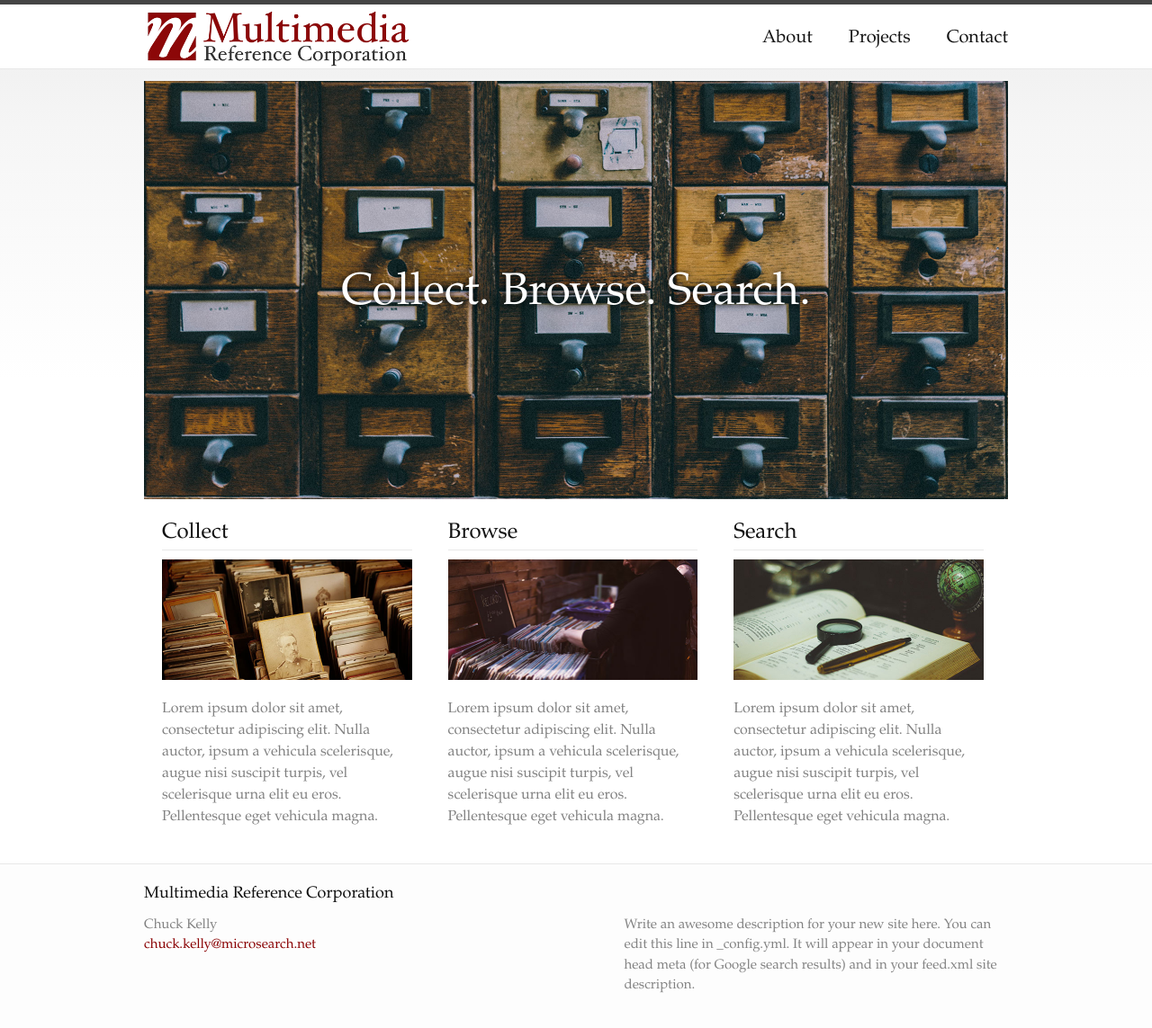
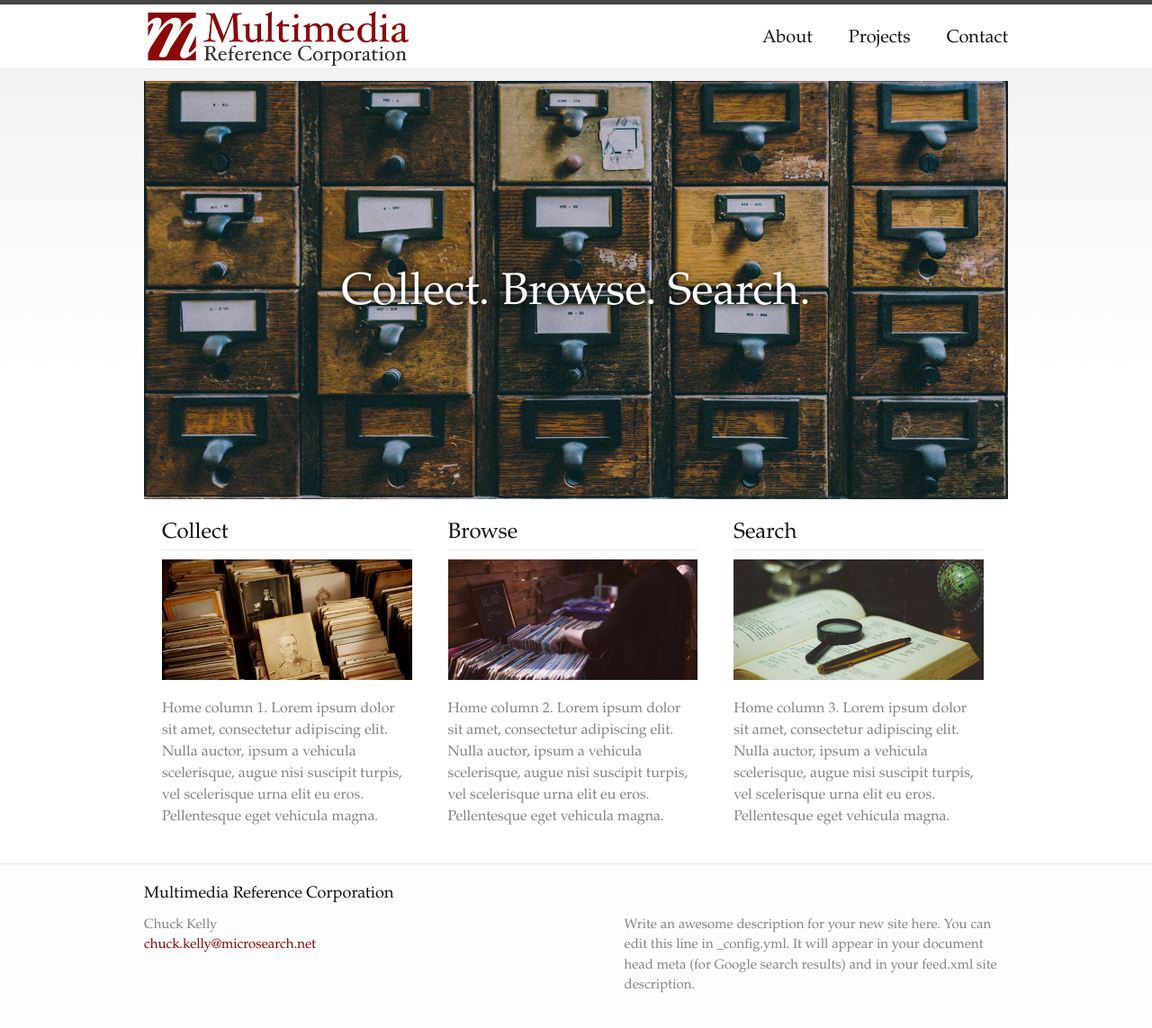
Before and after one commit to microsearch/mrc, a Jekyll site: the page built from index.md, in a window 1280 px wide and 1148 px high. Shown: the top 1143 px of the window at 90% size. Built offline with Jekyll 4.4.1, drawn with Linux system fonts in a browser that asks for light colours.

Commit message:
still trying sections

```diff
--- a/_layouts/home.html
+++ b/_layouts/home.html
@@ -7,9 +7,37 @@
     <h1>Collect. Browse. Search.</h1>
 </div>
 
-{% for section in page.sections2 %}
-  {{ section | textilize }}
-{% endfor %}
+<div class="homecolumn" id="homecol1">
+  <h2>Collect</h2>
+  <img src="/images/collect.jpg"  />
+  <p>
+    {% for section in page.homecol1 %}
+      {{ section | textilize }}
+    {% endfor %}
+  </p>
+</div>
+
+<div class="homecolumn" id="homecol2">
+  <h2>Browse</h2>
+  <img src="/images/browse.jpg"  />
+  <p>
+    {% for section in page.homecol2 %}
+      {{ section | textilize }}
+    {% endfor %}
+  </p>
+</div>
+
+<div class="homecolumn" id="homecol2">
+  <h2>Search</h2>
+  <img src="/images/search.jpg"  />
+  <p>
+    {% for section in page.homecol3 %}
+      {{ section | textilize }}
+    {% endfor %}
+  </p>
+</div>
+
+
 
 <div class="clear">
 </div>
--- a/index.md
+++ b/index.md
@@ -1,8 +1,12 @@
 ---
 layout: home
-sections2:
-- <div class="homecolumn" id="homecol1"><h2>Collect</h2><img src="/images/collect.jpg"  /><p>Lorem ipsum dolor sit amet, consectetur adipiscing elit. Nulla auctor, ipsum a vehicula scelerisque, augue nisi suscipit turpis, vel scelerisque urna elit eu eros. Pellentesque eget vehicula magna.</p></div>
-- <div class="homecolumn" id="homecol2"><h2>Browse</h2><img src="/images/browse.jpg"  /><p>Lorem ipsum dolor sit amet, consectetur adipiscing elit. Nulla auctor, ipsum a vehicula scelerisque, augue nisi suscipit turpis, vel scelerisque urna elit eu eros. Pellentesque eget vehicula magna.</p></div>
-- <div class="homecolumn" id="homecol2"><h2>Search</h2><img src="/images/search.jpg"  /><p>Lorem ipsum dolor sit amet, consectetur adipiscing elit. Nulla auctor, ipsum a vehicula scelerisque, augue nisi suscipit turpis, vel scelerisque urna elit eu eros. Pellentesque eget vehicula magna.</p></div>
+homecol1:
+- Home column 1. Lorem ipsum dolor sit amet, consectetur adipiscing elit. Nulla auctor, ipsum a vehicula scelerisque, augue nisi suscipit turpis, vel scelerisque urna elit eu eros. Pellentesque eget vehicula magna.
+
+homecol2:
+- Home column 2. Lorem ipsum dolor sit amet, consectetur adipiscing elit. Nulla auctor, ipsum a vehicula scelerisque, augue nisi suscipit turpis, vel scelerisque urna elit eu eros. Pellentesque eget vehicula magna.
+
+homecol3:
+- Home column 3. Lorem ipsum dolor sit amet, consectetur adipiscing elit. Nulla auctor, ipsum a vehicula scelerisque, augue nisi suscipit turpis, vel scelerisque urna elit eu eros. Pellentesque eget vehicula magna.
 
 ---
```
